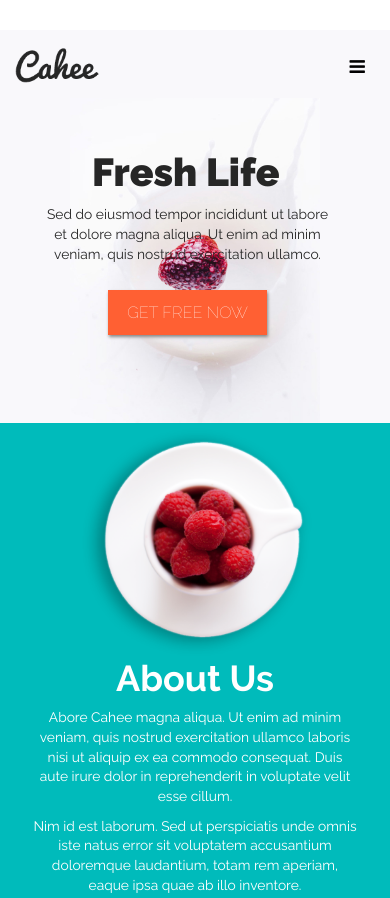
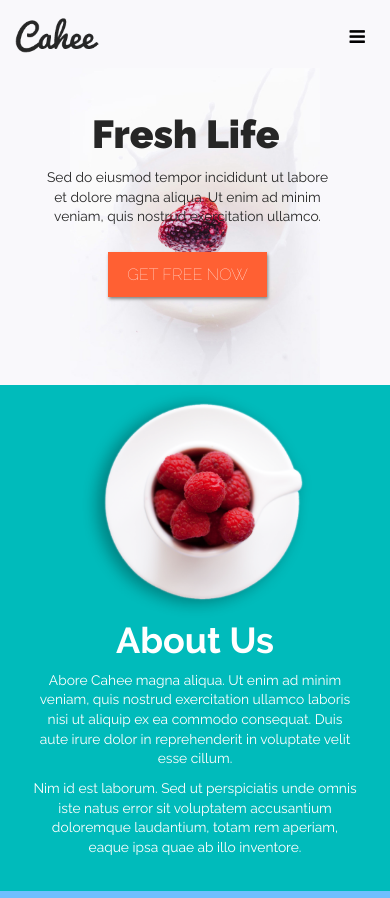
Before and after one commit to KubaTuscher/Owocki, a plain HTML site: page index.html in a window 390 px wide. Shown: the top 898 px of the page. Drawn offline with nearby package versions, Linux system fonts and the light colour scheme; some packages are replaced by stand-ins of ours; a script that the page names is missing; files whose address does not match are found by name.

Commit message:
font awesome cdn added, layout fix in navbar

```diff
--- a/css/styles.css
+++ b/css/styles.css
@@ -159,7 +159,12 @@ background: none;
   }
   .navbar{
     margin-bottom: 0;
+    height: 0;
   }
+  .navbar-default{
+    padding: 0;
+  }
+
   .navbar-collapse {
     background-color: #f9f8fb;
     text-align: center;
--- a/index.html
+++ b/index.html
@@ -15,13 +15,13 @@
 	<link href="css/bootstrap.css" rel="stylesheet">
 	<link href="css/styles.css" rel="stylesheet">
 	<link href="css/font-awesome.min.css" rel="stylesheet" type="text/css">
+	<link href="https://maxcdn.bootstrapcdn.com/font-awesome/4.7.0/css/font-awesome.min.css" rel="stylesheet" type="text/css">
 	<link href="https://fonts.googleapis.com/css?family=Raleway:300,400,900" rel="stylesheet">
 	<link href="https://cdnjs.cloudflare.com/ajax/libs/ekko-lightbox/5.1.1/ekko-lightbox.css" rel="stylesheet">
 
 	<script src="https://ajax.googleapis.com/ajax/libs/jquery/3.1.1/jquery.min.js"></script>
 	<script src="https://maxcdn.bootstrapcdn.com/bootstrap/3.3.7/js/bootstrap.min.js"></script>
 	<script src="https://cdnjs.cloudflare.com/ajax/libs/ekko-lightbox/5.1.1/ekko-lightbox.js"></script>
-	<script src="https://cdnjs.cloudflare.com/ajax/libs/ekko-lightbox/5.1.1/ekko-lightbox.js.map"></script>
 
 </head>
 <body id="page-top" data-spy="scroll" data-target=".navbar">
```
